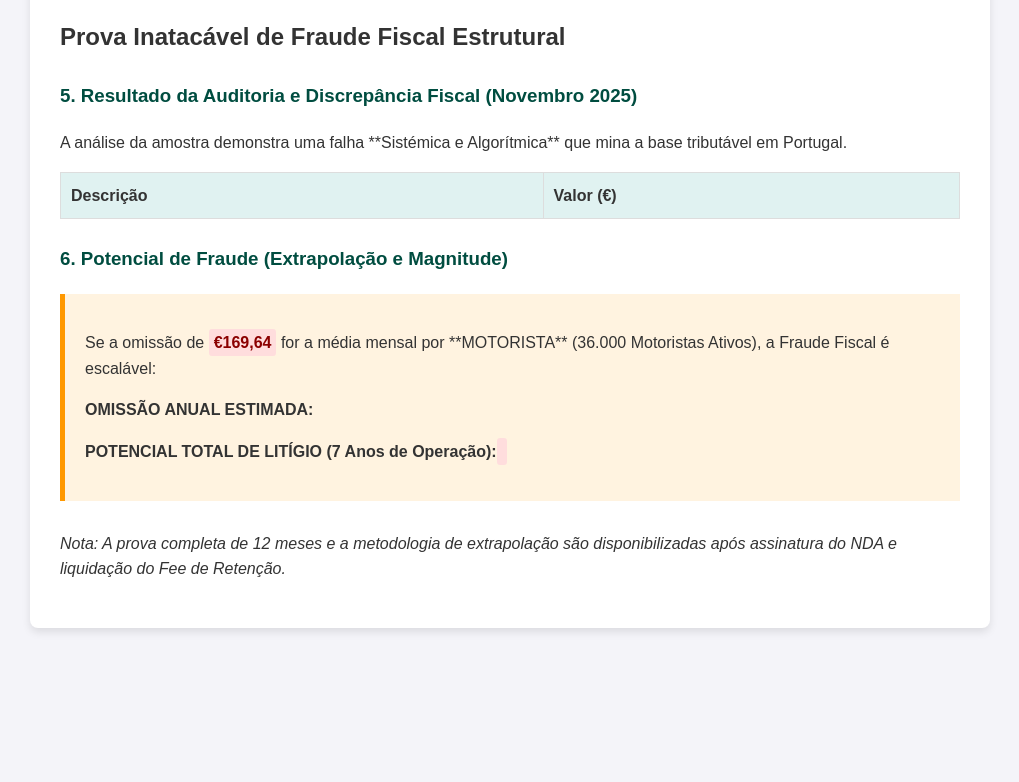
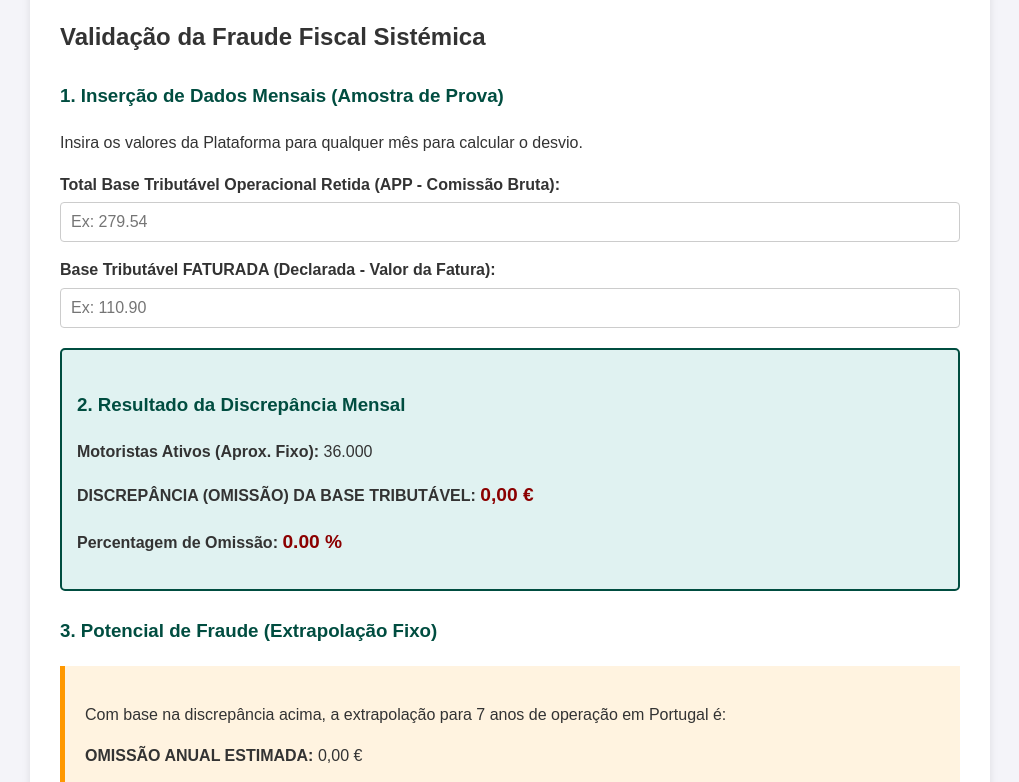
Before and after one commit to VDCpt/Metodologia-de-Auditoria-Fiscal-TVDE, a plain HTML site: page index.html in a window 1280 px wide. Shown: the part 138-920 px from the top of the page, without its empty margins (130-1149 px from the left). Before the commit the page ends 800 px from the top, so only its background shows below. Drawn offline with Linux system fonts and the light colour scheme.

Commit message:
Update index.html

```diff
--- a/index.html
+++ b/index.html
@@ -3,47 +3,53 @@
 <head>
     <meta charset="UTF-8">
     <meta name="viewport" content="width=device-width, initial-scale=1.0">
-    <title>VDC - Prova Inatacável de Desvio Fiscal (€513M)</title>
+    <title>VDC - Simulador Dinâmico de Desvio Fiscal (€513M)</title>
     <style>
         body { font-family: 'Arial', sans-serif; line-height: 1.6; color: #333; margin: 20px; background-color: #f4f4f9; }
         .container { max-width: 900px; margin: auto; background: white; padding: 30px; border-radius: 8px; box-shadow: 0 4px 8px rgba(0,0,0,0.1); }
         h1 { color: #8B0000; border-bottom: 2px solid #8B0000; padding-bottom: 10px; }
         h3 { color: #004d40; margin-top: 25px; }
-        .data-table { width: 100%; border-collapse: collapse; margin-top: 15px; }
-        .data-table th, .data-table td { border: 1px solid #ddd; padding: 10px; text-align: left; }
-        .data-table th { background-color: #e0f2f1; font-weight: bold; }
-        .highlight { background-color: #ffdddd; font-weight: bold; color: #8B0000; padding: 5px; border-radius: 3px; }
+        .input-group { margin-bottom: 15px; }
+        .input-group label { display: block; font-weight: bold; margin-bottom: 5px; }
+        .input-group input { width: 100%; padding: 10px; box-sizing: border-box; border: 1px solid #ccc; border-radius: 4px; font-size: 1em; }
+        .results-box { padding: 15px; border: 2px solid #004d40; border-radius: 5px; margin-top: 20px; background-color: #e0f2f1; }
+        .highlight-value { font-weight: bold; color: #8B0000; font-size: 1.2em; }
         .extrapolation { margin-top: 20px; padding: 20px; background-color: #fff3e0; border-left: 5px solid #ff9800; }
     </style>
 </head>
 <body>
     <div class="container">
-        <h1>Validação de Desvio de Comissão (VDC)</h1>
-        <h2>Prova Inatacável de Fraude Fiscal Estrutural</h2>
+        <h1>Simulador Dinâmico de Desvio de Comissão (VDC)</h1>
+        <h2>Validação da Fraude Fiscal Sistémica</h2>
 
-        <h3>5. Resultado da Auditoria e Discrepância Fiscal (Novembro 2025)</h3>
-        <p>A análise da amostra demonstra uma falha **Sistémica e Algorítmica** que mina a base tributável em Portugal.</p>
+        <h3>1. Inserção de Dados Mensais (Amostra de Prova)</h3>
+        <p>Insira os valores da Plataforma para qualquer mês para calcular o desvio.</p>
 
-        <table class="data-table">
-            <thead>
-                <tr>
-                    <th>Descrição</th>
-                    <th>Valor (€)</th>
-                </tr>
-            </thead>
-            <tbody id="resultado-discrepancia">
-                </tbody>
-        </table>
-
-        <h3>6. Potencial de Fraude (Extrapolação e Magnitude)</h3>
-        <div class="extrapolation">
-            <p>Se a omissão de <span class="highlight">€169,64</span> for a média mensal por **MOTORISTA** (36.000 Motoristas Ativos), a Fraude Fiscal é escalável:</p>
-
-            <p><strong>OMISSÃO ANUAL ESTIMADA:</strong> <span id="omissao-anual"></span></p>
-            <p><strong>POTENCIAL TOTAL DE LITÍGIO (7 Anos de Operação):</strong> <span id="potencial-total" class="highlight"></span></p>
+        <div class="input-group">
+            <label for="baseOperacional">Total Base Tributável Operacional Retida (APP - Comissão Bruta):</label>
+            <input type="number" id="baseOperacional" placeholder="Ex: 279.54" value="">
         </div>
 
-        <p style="margin-top: 30px;"><em>Nota: A prova completa de 12 meses e a metodologia de extrapolação são disponibilizadas após assinatura do NDA e liquidação do Fee de Retenção.</em></p>
+        <div class="input-group">
+            <label for="baseFaturada">Base Tributável FATURADA (Declarada - Valor da Fatura):</label>
+            <input type="number" id="baseFaturada" placeholder="Ex: 110.90" value="">
+        </div>
+
+        <div class="results-box">
+            <h3>2. Resultado da Discrepância Mensal</h3>
+            <p><strong>Motoristas Ativos (Aprox. Fixo):</strong> <span id="motoristasAtivos">36.000</span></p>
+            <p><strong>DISCREPÂNCIA (OMISSÃO) DA BASE TRIBUTÁVEL:</strong> <span id="omissaoMensal" class="highlight-value">€0.00</span></p>
+            <p><strong>Percentagem de Omissão:</strong> <span id="percentagemOmisao" class="highlight-value">0.00 %</span></p>
+        </div>
+
+        <h3>3. Potencial de Fraude (Extrapolação Fixo)</h3>
+        <div class="extrapolation">
+            <p>Com base na discrepância acima, a extrapolação para 7 anos de operação em Portugal é:</p>
+
+            <p><strong>OMISSÃO ANUAL ESTIMADA:</strong> <span id="omissao-anual">€0.00</span></p>
+            <p><strong>POTENCIAL TOTAL DE LITÍGIO (7 Anos de Operação):</strong> <span id="potencial-total" class="highlight-value">€0.00</span></p>
+        </div>
+
     </div>
 
     <script src="script.js"></script>
```
